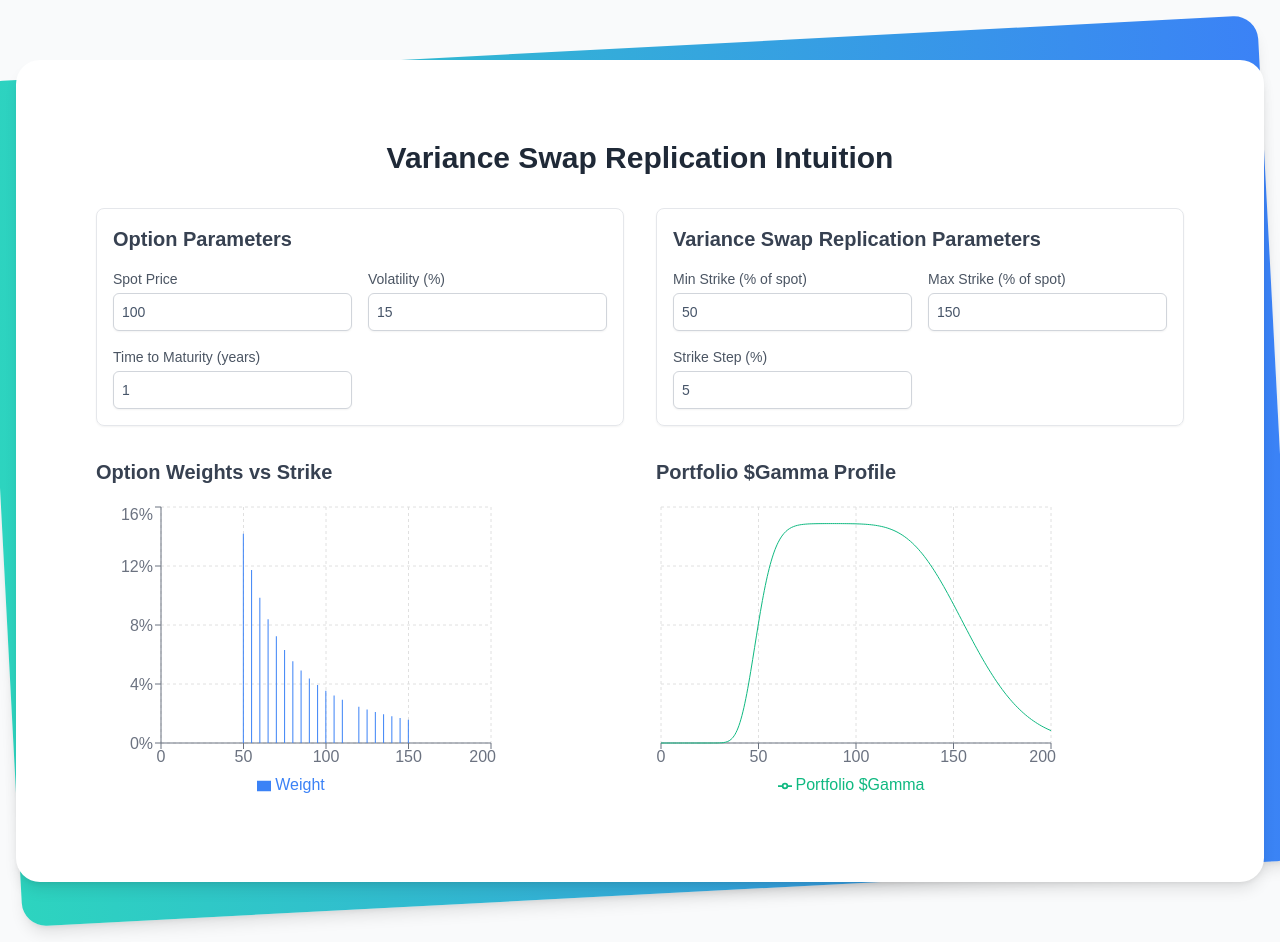
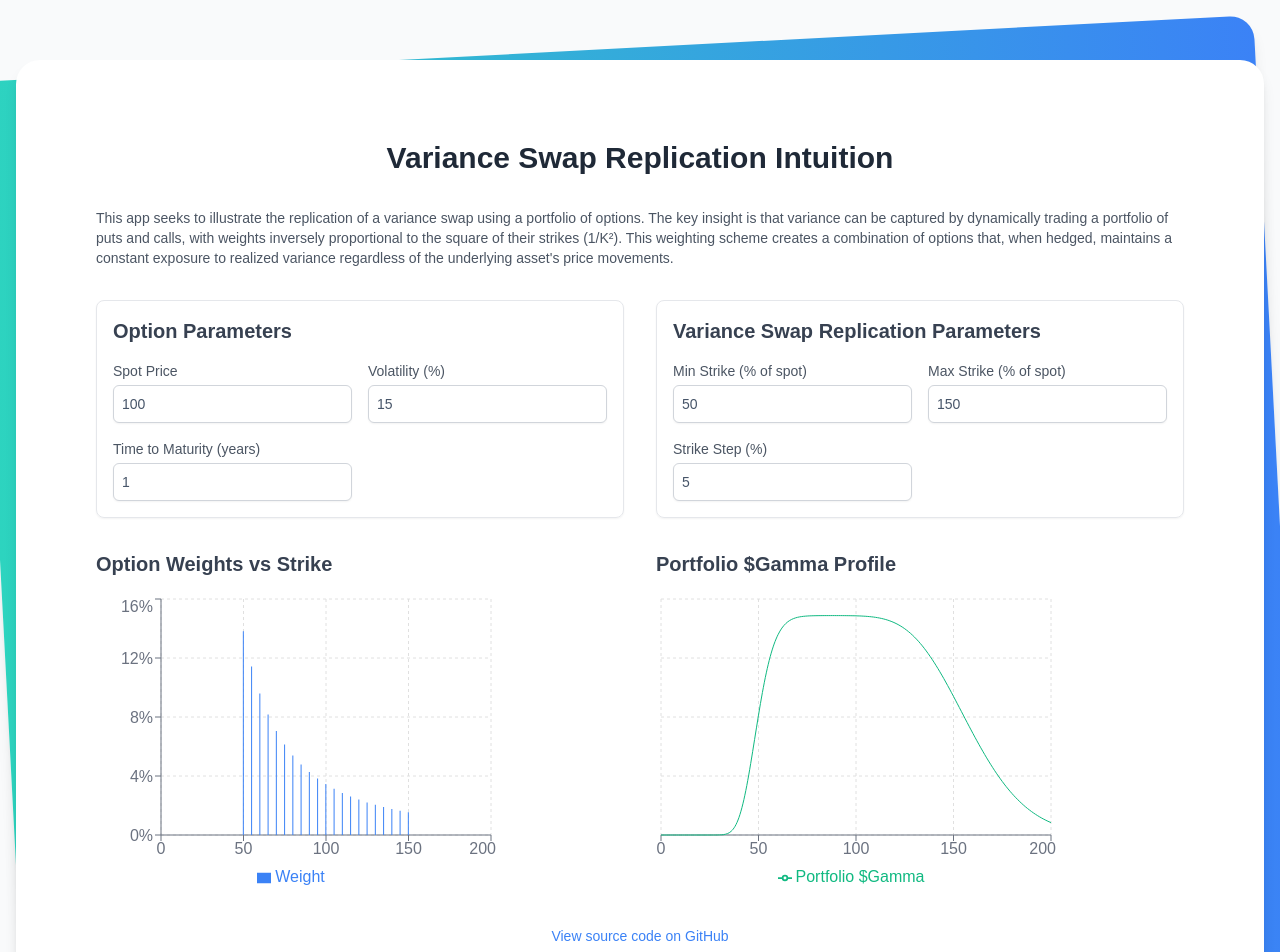
Before and after one commit to viniesposito/varswap-replication, a Next.js app: page / in a window 1280 px wide. Shown: the top 952 px of the page. Built offline with nearby package versions, Linux system fonts and the light colour scheme.

Commit message:
fixed floating point bug, added small description and link to github

```diff
--- a/app/page.tsx
+++ b/app/page.tsx
@@ -49,12 +49,7 @@ const Home: React.FC = () => {
     const underlyingPrices = Array.from({ length: 201 }, (_, i) => i);
 
     let optionWeights = underlyingPrices.map((price) => {
-      const percentOfSpot = (price / spotPrice) * 100;
-      if (
-        percentOfSpot >= minStrike &&
-        percentOfSpot <= maxStrike &&
-        Math.abs((percentOfSpot - minStrike) % strikeStep) < 0.001
-      ) {
+      if (strikes.includes(price)) {
         return {
           strike: price,
           weight: 1 / (price * price),
@@ -65,6 +60,8 @@ const Home: React.FC = () => {
         weight: 0,
       };
     });
+
+    console.log("Generated option raw weights:", optionWeights);
 
     const totalWeight = optionWeights.reduce(
       (sum, option) => sum + option.weight,
@@ -123,6 +120,18 @@ const Home: React.FC = () => {
           <h1 className="text-3xl font-bold mb-8 text-gray-800 text-center">
             Variance Swap Replication Intuition
           </h1>
+
+          <div className="mb-8 text-gray-600">
+            <p className="text-sm">
+              This app seeks to illustrate the replication of a variance swap
+              using a portfolio of options. The key insight is that variance can
+              be captured by dynamically trading a portfolio of puts and calls,
+              with weights inversely proportional to the square of their strikes
+              (1/K²). This weighting scheme creates a combination of options
+              that, when hedged, maintains a constant exposure to realized
+              variance regardless of the underlying asset's price movements.
+            </p>
+          </div>
 
           <div className="grid grid-cols-1 md:grid-cols-2 gap-8 mb-8">
             <div className="p-4 border border-gray-200 rounded-lg shadow-sm">
@@ -280,6 +289,16 @@ const Home: React.FC = () => {
               </LineChart>
             </div>
           </div>
+          <div className="mt-8 text-center text-gray-500 text-sm">
+            <a
+              href="https://github.com/viniesposito/varswap-replication"
+              target="_blank"
+              rel="noopener noreferrer"
+              className="text-blue-500 hover:text-green-600"
+            >
+              View source code on GitHub
+            </a>
+          </div>
         </div>
       </div>
     </div>
```
